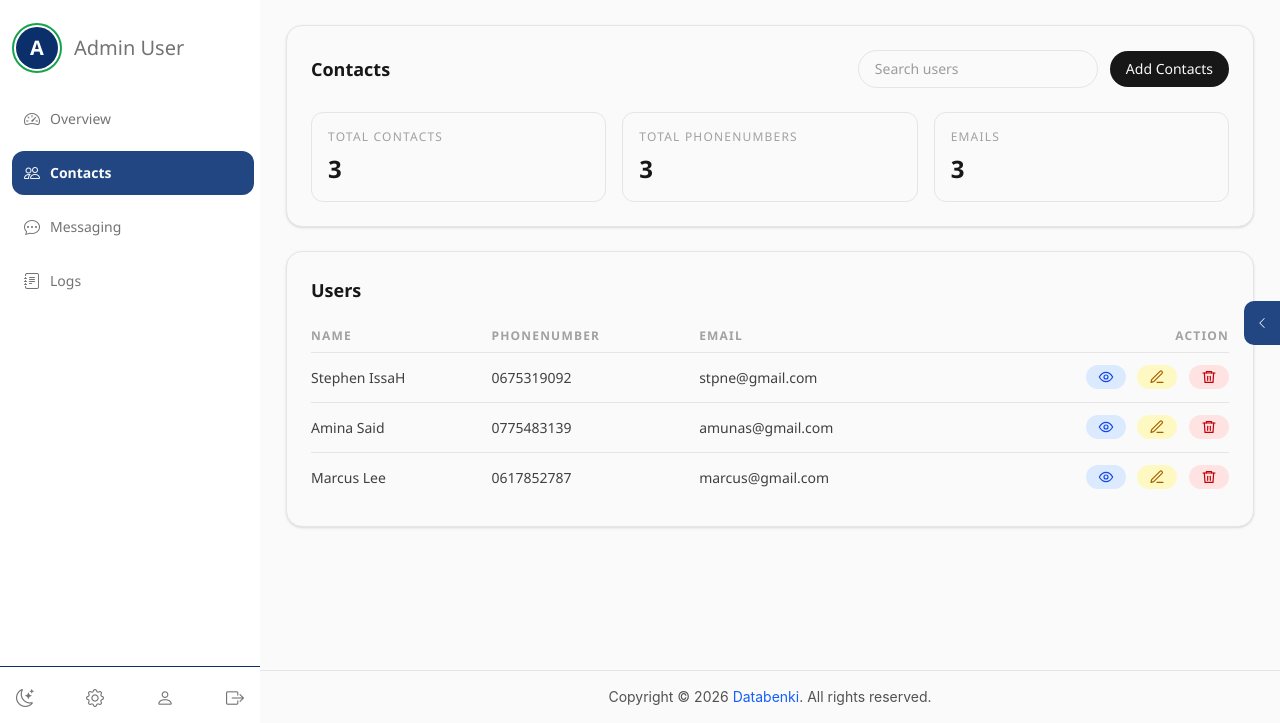
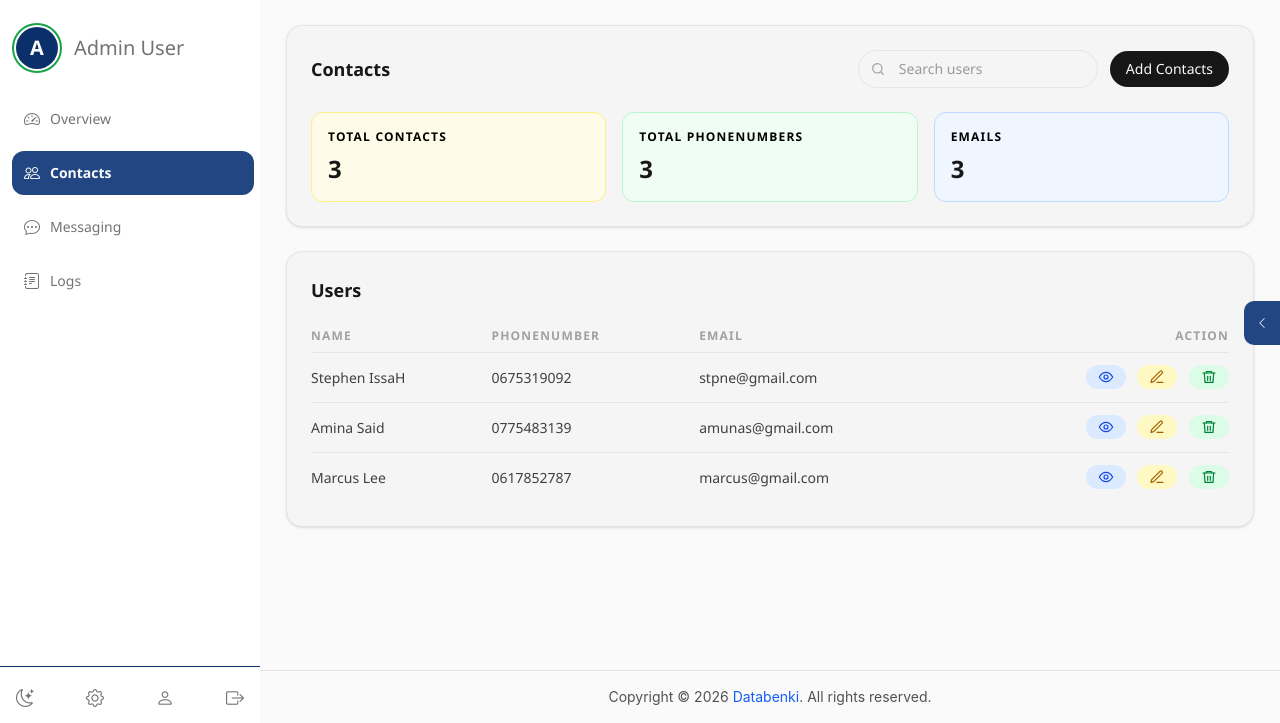
Before and after one commit to issah1554/issah1554.github.io, a website with bundled scripts: page users/index.html in a window 1280 px wide. Shown: the part 77-800 px from the top of the page. Built offline with nearby package versions, Linux system fonts and the light colour scheme.

Commit message:
feat: enhance user page with animations and improved styling for better ux

```diff
--- a/users/index.html
+++ b/users/index.html
@@ -8,21 +8,61 @@
     <link rel="stylesheet" href="../assets/css/tailwind.css">
 </head>
 
-<body>
+<body class="users-page">
+    <style>
+        .users-page .section-animate {
+            opacity: 0;
+            transform: translateY(16px);
+            animation: pageFadeSlide 0.6s ease-out forwards;
+        }
+
+        .users-page .section-animate:nth-of-type(1) {
+            animation-delay: 0.05s;
+        }
+
+        .users-page .section-animate:nth-of-type(2) {
+            animation-delay: 0.15s;
+        }
+
+        .users-page button {
+            transition: transform 0.2s ease, box-shadow 0.2s ease;
+        }
+
+        .users-page button:hover {
+            transform: translateY(-1px);
+            box-shadow: 0 8px 16px rgba(15, 23, 42, 0.12);
+        }
+
+        @keyframes pageFadeSlide {
+            to {
+                opacity: 1;
+                transform: translateY(0);
+            }
+        }
+    </style>
     <app-layout>
         <app-navbar slot="sidebar"></app-navbar>
         <app-topbar slot="topbar" title="Users" subtitle="Manage team access and roles."></app-topbar>
         <app-footer slot="footer" label="User directory synchronized"></app-footer>
 
         <div class="mx-auto flex max-w-6xl flex-col gap-6">
-            <section class="rounded-2xl border border-main-200 bg-main-50 p-6 shadow-sm">
+            <section class="section-animate rounded-2xl border border-main-200 bg-main-100 p-6 shadow-sm">
                 <div class="flex flex-col gap-4 sm:flex-row sm:items-center sm:justify-between">
                     <div>
                         <h3 class="text-lg font-semibold text-main-900">Contacts</h3>
                     </div>
                     <div class="flex flex-wrap items-center gap-3">
-                        <input id="searchInput" type="search" placeholder="Search users"
-                            class="w-60 rounded-full border border-main-200 px-4 py-2 text-sm text-main-700">
+                        <div class="relative">
+                            <span class="pointer-events-none absolute inset-y-0 left-0 flex items-center pl-3 text-main-400">
+                                <svg class="h-4 w-4" viewBox="0 0 24 24" fill="none" stroke="currentColor"
+                                    stroke-width="1.8" stroke-linecap="round" stroke-linejoin="round">
+                                    <circle cx="11" cy="11" r="7"></circle>
+                                    <path d="M20 20l-3.5-3.5"></path>
+                                </svg>
+                            </span>
+                            <input id="searchInput" type="search" placeholder="Search users"
+                                class="w-60 rounded-full border border-main-200 py-2 pl-10 pr-4 text-sm text-main-700">
+                        </div>
                         <!-- <button
                            class="rounded-full border border-main-300 px-4 py-2 text-sm text-main-700">Roles</button>  -->
                         <button id="addContactButton"
@@ -30,22 +70,22 @@
                     </div>
                 </div>
                 <div class="mt-6 grid gap-4 sm:grid-cols-2 lg:grid-cols-3">
-                    <div class="rounded-xl border border-main-200 p-4">
-                        <p class="text-xs uppercase tracking-widest text-main-400">Total contacts</p>
+                    <div class="rounded-xl border border-yellow-200 bg-yellow-50 p-4">
+                        <p class="text-xs font-semibold uppercase tracking-widest text-black">Total contacts</p>
                         <p id="totalContacts" class="mt-2 text-2xl font-semibold text-main-900">0</p>
                     </div>
-                    <div class="rounded-xl border border-main-200 p-4">
-                        <p class="text-xs uppercase tracking-widest text-main-400">Total phoneNumbers</p>
+                    <div class="rounded-xl border border-green-200 bg-green-50 p-4">
+                        <p class="text-xs font-semibold uppercase tracking-widest text-black">Total phoneNumbers</p>
                         <p id="totalPhones" class="mt-2 text-2xl font-semibold text-main-900">0</p>
                     </div>
-                    <div class="rounded-xl border border-main-200 p-4">
-                        <p class="text-xs uppercase tracking-widest text-main-400">Emails</p>
+                    <div class="rounded-xl border border-blue-200 bg-blue-50 p-4">
+                        <p class="text-xs font-semibold uppercase tracking-widest text-black">Emails</p>
                         <p id="totalEmails" class="mt-2 text-2xl font-semibold text-main-900">0</p>
                     </div>
                 </div>
             </section>
 
-            <section class="rounded-2xl border border-main-200 bg-main-50 p-6 shadow-sm">
+            <section class="section-animate rounded-2xl border border-main-200 bg-main-100 p-6 shadow-sm">
                 <div class="flex items-center justify-between gap-3">
                     <h3 class="text-lg font-semibold text-main-900">Users</h3>
                 </div>
@@ -321,7 +361,7 @@
                                     </svg>
                                 </button>
                                 <button onclick="openDeleteModal(${contact.index})"
-                                    class="rounded-full bg-red-100 px-3 py-1 text-xs text-red-700">
+                                    class="rounded-full bg-green-100 px-3 py-1 text-xs text-green-700">
                                     <span class="sr-only">Delete</span>
                                     <svg class="h-4 w-4" viewBox="0 0 24 24" fill="none" stroke="currentColor"
                                         stroke-width="1.8" stroke-linecap="round" stroke-linejoin="round">
```
